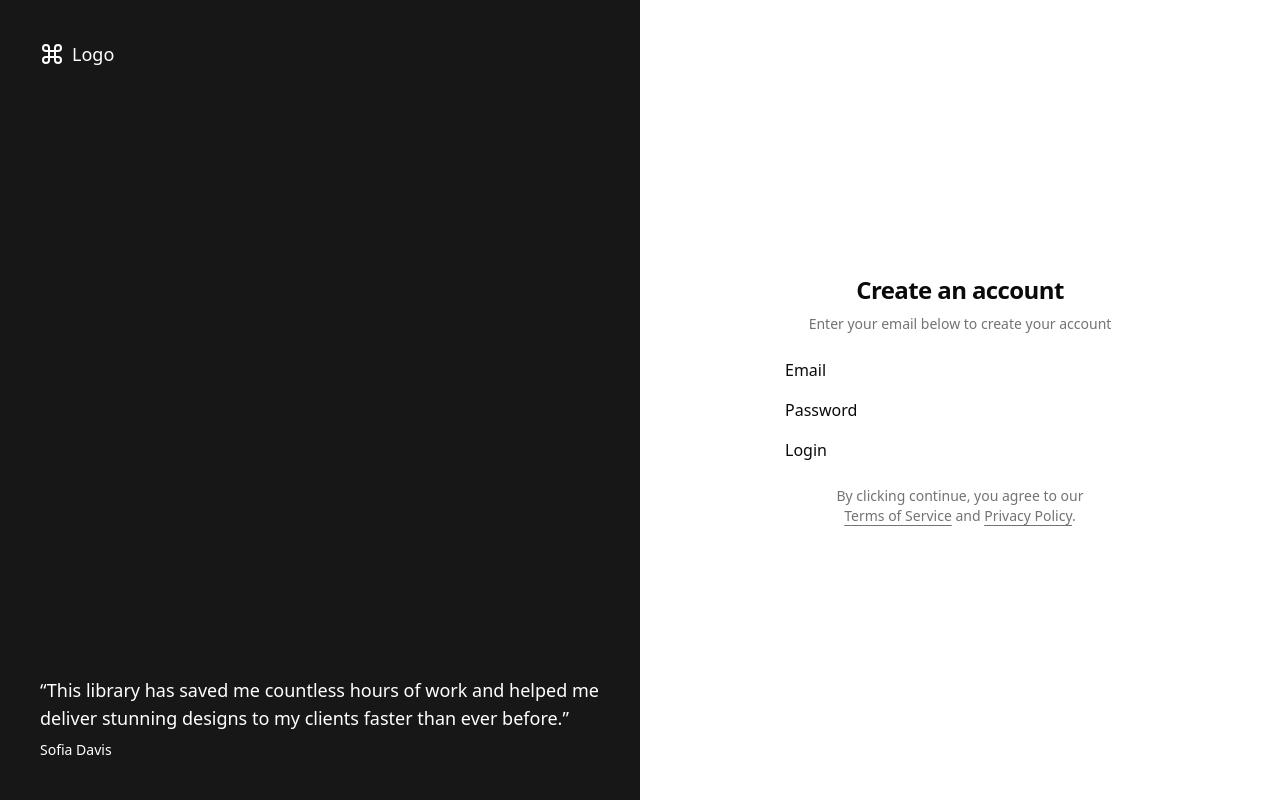
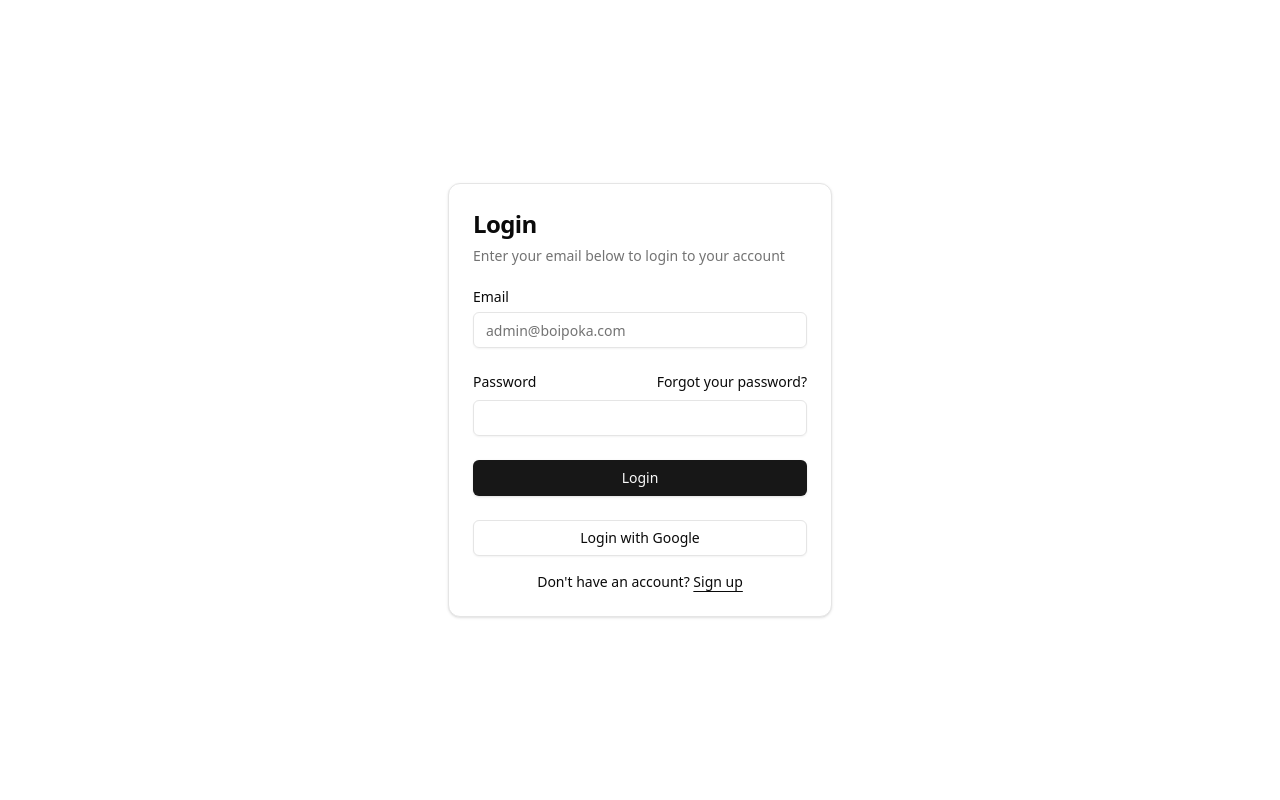
Before and after one commit to sohail019/Boi-Poka-Admin-Dashboard, a React (Vite) app: page /admin-login in a window 1280 px wide. Built offline with nearby package versions, Linux system fonts and the light colour scheme.

Commit message:
initialize project structure with Vite, React, and TypeScript; add essential configuration files and components

```diff
--- a/src/components/auth/admin-login-form.tsx
+++ b/src/components/auth/admin-login-form.tsx
@@ -1,10 +1,20 @@
-import React from "react";
+import { Button } from "@/components/ui/button";
+import {
+  Card,
+  CardContent,
+  CardDescription,
+  CardHeader,
+  CardTitle,
+} from "@/components/ui/card";
+import { Input } from "@/components/ui/input";
+import { Label } from "@/components/ui/label";
 import { useForm } from "react-hook-form";
 import { zodResolver } from "@hookform/resolvers/zod";
 import { AdminLoginSchema } from "@/schemas/auth/admin-schema";
 import axios from "axios";
 import { z } from "zod";
 import { useDispatch } from "react-redux";
+import { login } from "@/store/slices/auth-slice";
 
 const AdminLoginForm = () => {
   const dispatch = useDispatch();
@@ -34,23 +44,68 @@
 
   return (
     <form onSubmit={handleSubmit(onSubmit)} className="space-y-4">
-      <div>
-        <label>Email</label>
-        <input type="email" {...register("email")} className="input" />
-        {errors.email && <p className="text-red-500">{errors.email.message}</p>}
+      <div className="flex flex-col gap-6">
+        <Card>
+          <CardHeader>
+            <CardTitle className="text-2xl">Login</CardTitle>
+            <CardDescription>
+              Enter your email below to login to your account
+            </CardDescription>
+          </CardHeader>
+          <CardContent>
+            <form>
+              <div className="flex flex-col gap-6">
+                <div className="grid gap-2">
+                  <Label htmlFor="email">Email</Label>
+                  <Input
+                    id="email"
+                    type="email"
+                    placeholder="admin@boipoka.com"
+                    {...register("email")}
+                    required
+                  />
+                  {errors.email && (
+                    <p className="text-red-500">{errors.email.message}</p>
+                  )}
+                </div>
+                <div className="grid gap-2">
+                  <div className="flex items-center">
+                    <Label htmlFor="password">Password</Label>
+                    <a
+                      href="#"
+                      className="ml-auto inline-block text-sm underline-offset-4 hover:underline"
+                    >
+                      Forgot your password?
+                    </a>
                   </div>
 
-      <div>
-        <label>Password</label>
-        <input type="password" {...register("password")} className="input" />
+                  <Input
+                    id="password"
+                    type="password"
+                    {...register("password")}
+                    required
+                  />
                   {errors.password && (
                     <p className="text-red-500">{errors.password.message}</p>
                   )}
                 </div>
-
-      <button type="submit" className="btn btn-primary">
+                <Button type="submit" className="w-full">
                   Login
-      </button>
+                </Button>
+                <Button variant="outline" className="w-full">
+                  Login with Google
+                </Button>
+              </div>
+              <div className="mt-4 text-center text-sm">
+                Don&apos;t have an account?{" "}
+                <a href="#" className="underline underline-offset-4">
+                  Sign up
+                </a>
+              </div>
+            </form>
+          </CardContent>
+        </Card>
+      </div>
     </form>
   );
 };
--- a/src/pages/auth/admin-login.tsx
+++ b/src/pages/auth/admin-login.tsx
@@ -1,78 +1,11 @@
-// import UserAuthForm from "./components/user-auth-form";
+
 import AdminLoginForm from "@/components/auth/admin-login-form";
-import { buttonVariants } from "@/components/ui/button";
-import { cn } from "@/lib/utils";
-import { Link } from "react-router-dom";
 
 export default function AdminLoginPage() {
   return (
-    <div className="relative h-screen flex-col items-center justify-center md:grid lg:max-w-none lg:grid-cols-2 lg:px-0">
-      <Link
-        to="/"
-        className={cn(
-          buttonVariants({ variant: "ghost" }),
-          "absolute right-4 top-4 hidden md:right-8 md:top-8"
-        )}
-      >
-        Login
-      </Link>
-      <div className="relative hidden h-full flex-col bg-muted p-10 text-white dark:border-r  lg:flex">
-        <div className="absolute inset-0 bg-primary dark:bg-secondary" />
-        <div className="relative z-20 flex items-center text-lg font-medium">
-          <svg
-            xmlns="http://www.w3.org/2000/svg"
-            viewBox="0 0 24 24"
-            fill="none"
-            stroke="currentColor"
-            strokeWidth="2"
-            strokeLinecap="round"
-            strokeLinejoin="round"
-            className="mr-2 h-6 w-6"
-          >
-            <path d="M15 6v12a3 3 0 1 0 3-3H6a3 3 0 1 0 3 3V6a3 3 0 1 0-3 3h12a3 3 0 1 0-3-3" />
-          </svg>
-          Logo
-        </div>
-        <div className="relative z-20 mt-auto">
-          <blockquote className="space-y-2">
-            <p className="text-lg">
-              &ldquo;This library has saved me countless hours of work and
-              helped me deliver stunning designs to my clients faster than ever
-              before.&rdquo;
-            </p>
-            <footer className="text-sm">Sofia Davis</footer>
-          </blockquote>
-        </div>
-      </div>
-      <div className="flex h-full items-center p-4 lg:p-8">
-        <div className="mx-auto flex w-full flex-col justify-center space-y-6 sm:w-[350px]">
-          <div className="flex flex-col space-y-2 text-center">
-            <h1 className="text-2xl font-semibold tracking-tight">
-              Create an account
-            </h1>
-            <p className="text-sm text-muted-foreground">
-              Enter your email below to create your account
-            </p>
-          </div>
-          <AdminLoginForm />
-          <p className="px-8 text-center text-sm text-muted-foreground">
-            By clicking continue, you agree to our{" "}
-            <Link
-              to="/terms"
-              className="underline underline-offset-4 hover:text-primary"
-            >
-              Terms of Service
-            </Link>{" "}
-            and{" "}
-            <Link
-              to="/privacy"
-              className="underline underline-offset-4 hover:text-primary"
-            >
-              Privacy Policy
-            </Link>
-            .
-          </p>
-        </div>
+    <div className="flex min-h-svh w-full items-center justify-center p-6 md:p-10">
+      <div className="w-full max-w-sm">
+        <AdminLoginForm />
       </div>
     </div>
   );
```
Lines whose indentation alone changed are shown as unchanged.
